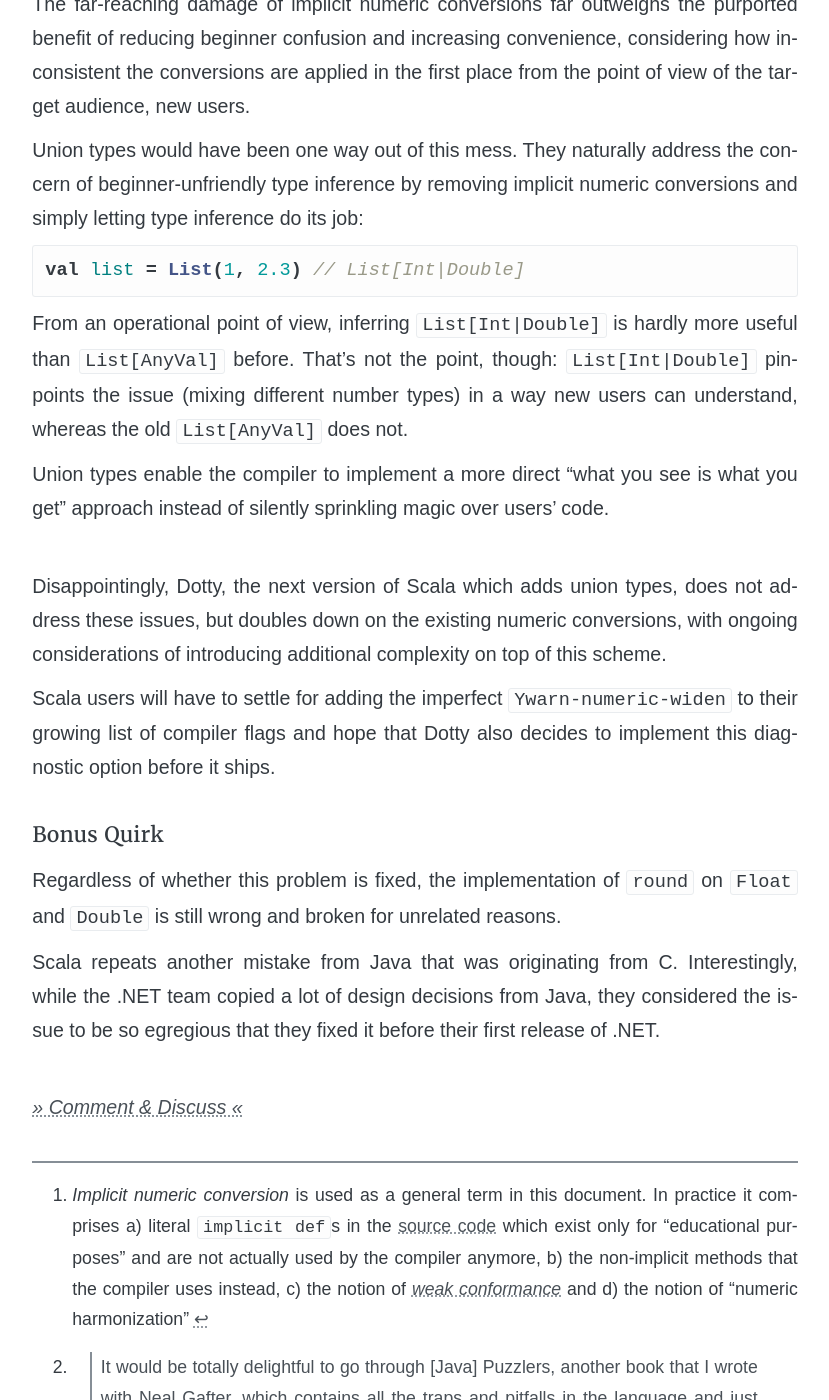
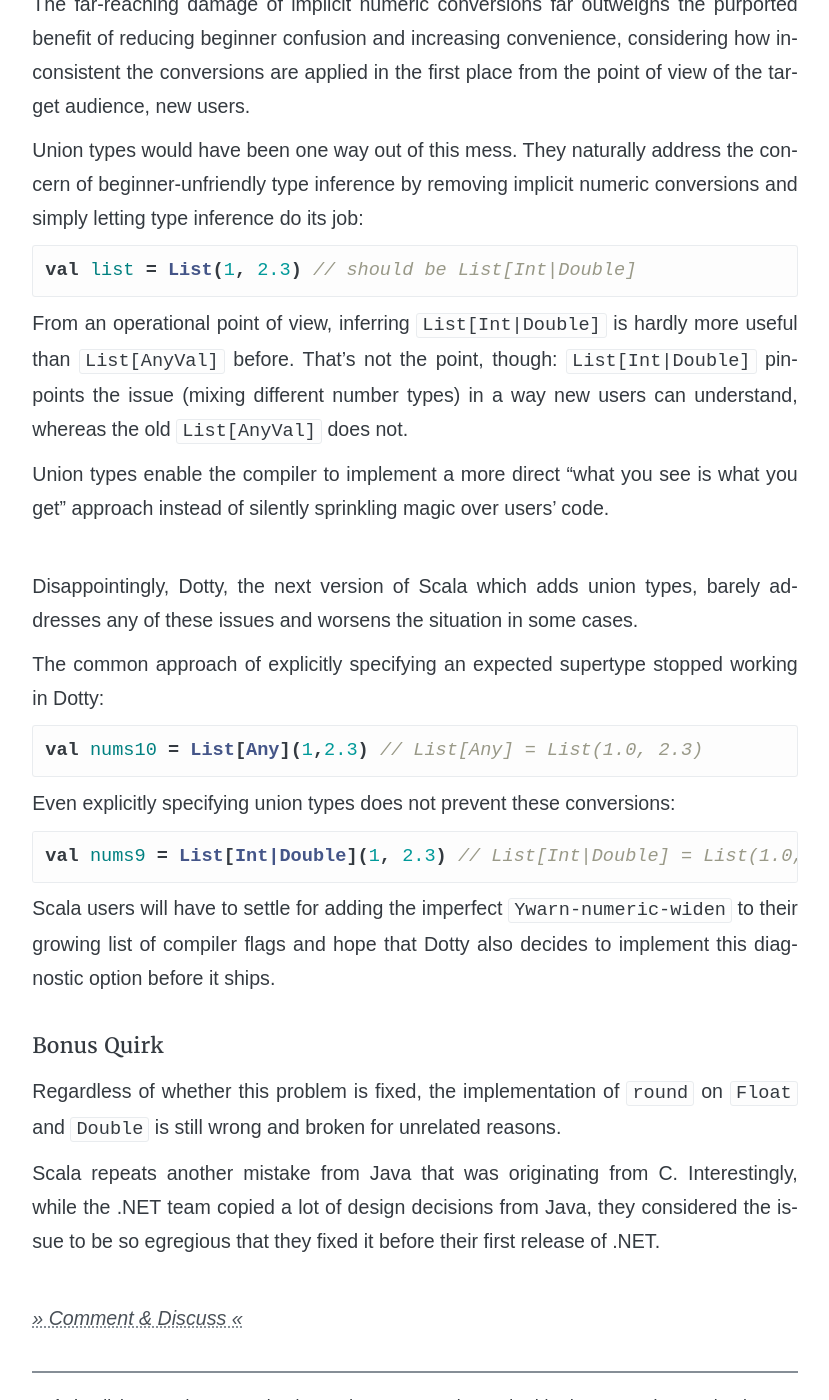
Before and after one commit to soc/soc.me, a Jekyll site: the page built from _lessons-learned/implicit-numeric-conversions.md, in a window 1280 px wide and 1400 px high, scrolled down 4049 px. Shown: the whole window, without its empty margins (225-1054 px from the left). Built offline with Jekyll 4.4.1, drawn with Linux system fonts in a browser that asks for light colours; some web fonts are replaced; some of the changed text lies outside the part shown.

Commit message:
Dotty corrections

````diff
--- a/_lessons-learned/implicit-numeric-conversions.md
+++ b/_lessons-learned/implicit-numeric-conversions.md
@@ -162,7 +162,7 @@ concern of beginner-unfriendly type inference by removing implicit numeric
 conversions and simply letting type inference do its job:
 
 ```scala
-val list = List(1, 2.3) // List[Int|Double]
+val list = List(1, 2.3) // should be List[Int|Double]
 ```
 
 From an operational point of view, inferring `List[Int|Double]` is hardly more
@@ -174,9 +174,21 @@ Union types enable the compiler to implement a more direct "what you see is what
 you get" approach instead of silently sprinkling magic over users' code.
 
 <br/>
-Disappointingly, Dotty, the next version of Scala which adds union types, does not
-address these issues, but doubles down on the existing numeric conversions, with
-ongoing considerations of introducing additional complexity on top of this scheme.
+Disappointingly, Dotty, the next version of Scala which adds union types, barely
+addresses any of these issues and worsens the situation in some cases.
+
+The common approach of explicitly specifying an expected supertype stopped
+working in Dotty:
+
+```scala
+val nums10 = List[Any](1,2.3) // List[Any] = List(1.0, 2.3)
+```
+
+Even explicitly specifying union types does not prevent these conversions:
+
+```scala
+val nums9 = List[Int|Double](1, 2.3) // List[Int|Double] = List(1.0, 2.3)
+```
 
 Scala users will have to settle for adding the imperfect `Ywarn-numeric-widen`
 to their growing list of compiler flags and hope that Dotty also decides to
````
Also changed, not shown: other parts of _lessons-learned/implicit-numeric-conversions.md (+6 -6 lines).
